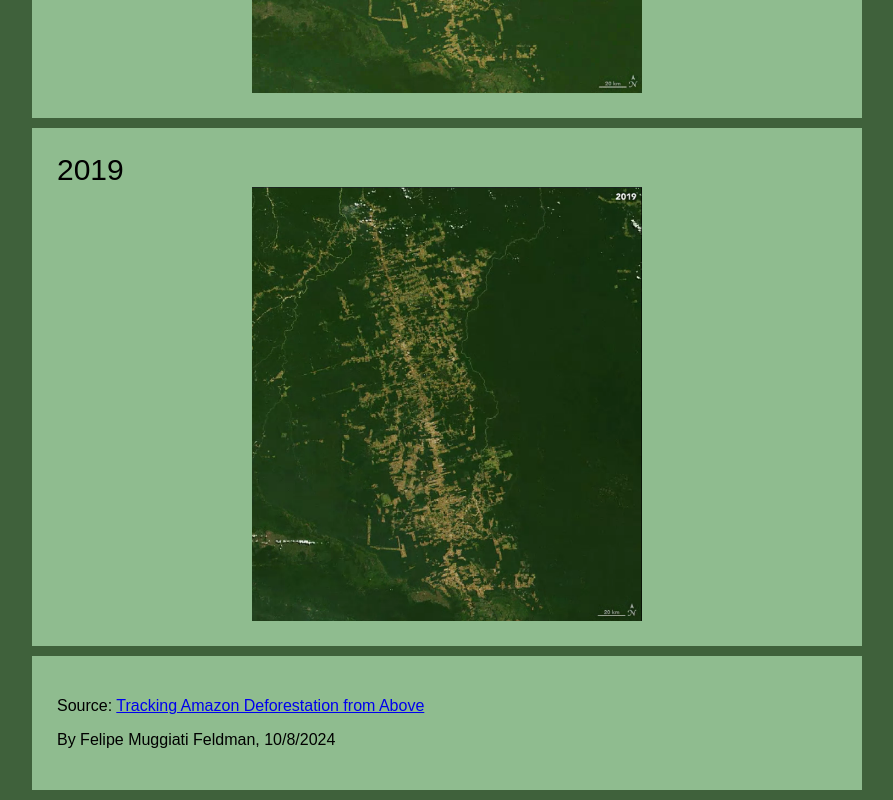
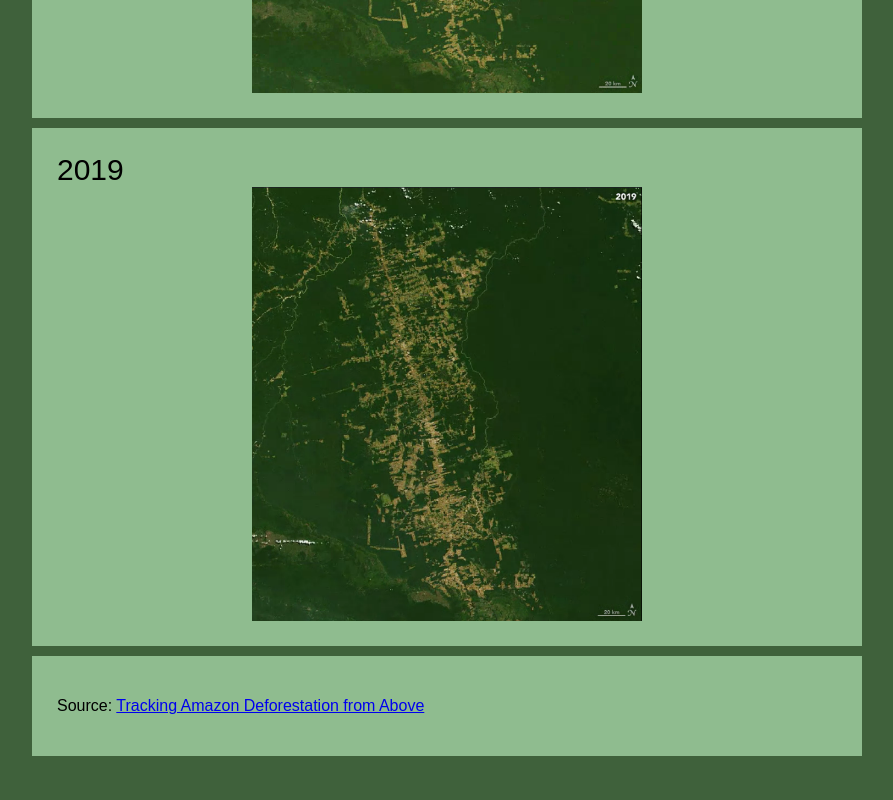
Before and after one commit to phillipster/amazon-deforestation-site, a plain HTML site: page index.html in a window 1280 px wide. Shown: the part 3757-4557 px from the top of the page, without its empty margins (193-1086 px from the left). After the commit the page ends 4523 px from the top, so only its background shows below. Drawn offline with Linux system fonts and the light colour scheme.

Commit message:
One quick fix

```diff
--- a/index.html
+++ b/index.html
@@ -115,7 +115,6 @@
 		<p>
 			Source: <a href="https://earthobservatory.nasa.gov/images/145988/tracking-amazon-deforestation-from-above">Tracking Amazon Deforestation from Above</a>
 		</p>
-		<p>By Felipe Muggiati Feldman, 10/8/2024</p>
 	</div>
 </body>
 </html>
```
